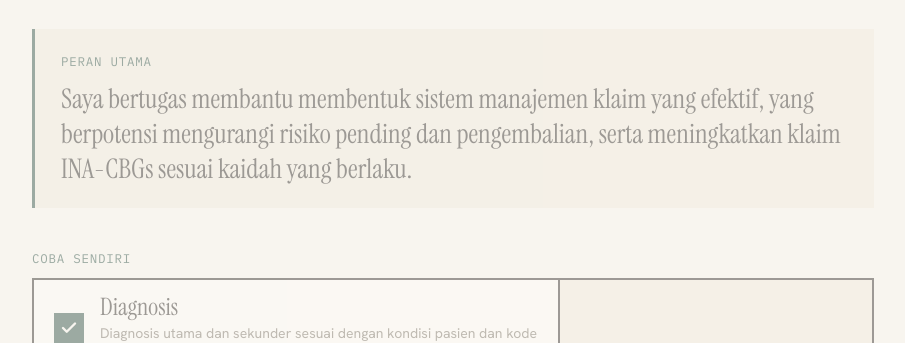
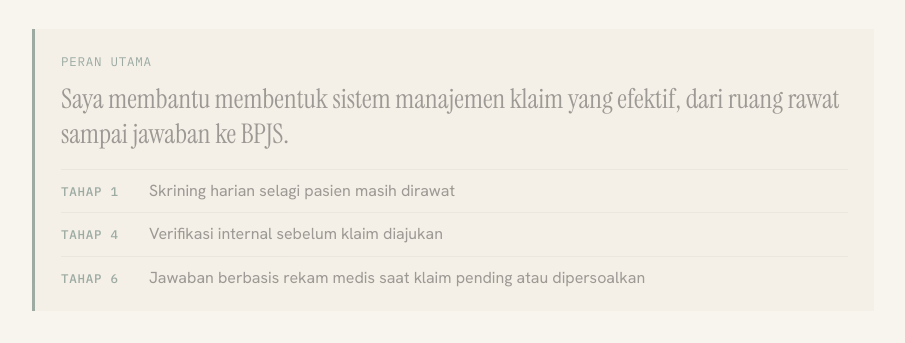
Before and after one commit to mosugi98/cv-bisnis, a plain HTML site: page src.html in a window 1280 px wide. Shown: the part 2207-2550 px from the top of the page, without its empty margins (306-1211 px from the left). Drawn offline with Linux system fonts and the light colour scheme.

Commit message:
Peran utama: tampilkan tiga titik kerja pada alur klaim
Co-Authored-By: Claude Sonnet 5.5 <noreply@anthropic.com>
Claude-Session: https://claude.ai/code/session_012jxa21s9yt2btrEEhYHFEC

```diff
--- a/src.html
+++ b/src.html
@@ -310,6 +310,9 @@ footer.foot .wrap{display:flex;flex-wrap:wrap;gap:8px 24px;justify-content:space
 .key .mono{display:block;margin-bottom:10px;color:var(--green)}
 .nb{white-space:nowrap}
 .key p{font-family:var(--display);font-size:clamp(21px,2.5vw,27px);line-height:1.3;max-width:34em}
+.key ul{list-style:none;margin:18px 0 0;padding:0;display:grid;gap:10px}
+.key li{display:grid;grid-template-columns:76px 1fr;gap:12px;align-items:baseline;font-size:16px;line-height:1.4;padding-top:10px;border-top:1px solid var(--rule)}
+.key li b{font:500 12.5px var(--mono);letter-spacing:.06em;text-transform:uppercase;color:var(--green)}
 </style>
 </head>
 <body>
@@ -403,7 +406,12 @@ footer.foot .wrap{display:flex;flex-wrap:wrap;gap:8px 24px;justify-content:space
       <p class="lead rv" data-en="My core job is raising claim quality so the hospital's claims improve. I do that by making sure the diagnosis, procedures, examinations and medical record all agree. Tick them below and watch what happens.">Pekerjaan inti saya meningkatkan kualitas klaim supaya klaim rumah sakit meningkat. Caranya, saya memastikan diagnosis, tindakan, pemeriksaan, dan rekam medis saling sesuai. Coba centang di bawah dan lihat hasilnya.</p>
       <div class="key rv">
         <span class="mono" data-en="Main role">Peran utama</span>
-        <p data-en="I help build an effective claims management system, one that can reduce the risk of pending and returned claims and raise <span class='nb'>INA-CBGs</span> claims in line with the applicable rules.">Saya bertugas membantu membentuk sistem manajemen klaim yang efektif, yang berpotensi mengurangi risiko pending dan pengembalian, serta meningkatkan klaim <span class="nb">INA-CBGs</span> sesuai kaidah yang berlaku.</p>
+        <p data-en="I help build an effective claims management system, from the ward to the reply to BPJS.">Saya membantu membentuk sistem manajemen klaim yang efektif, dari ruang rawat sampai jawaban ke BPJS.</p>
+        <ul>
+          <li><b data-en="Stage 1">Tahap 1</b><span data-en="Daily screening while the patient is still admitted">Skrining harian selagi pasien masih dirawat</span></li>
+          <li><b data-en="Stage 4">Tahap 4</b><span data-en="Internal verification before the claim is submitted">Verifikasi internal sebelum klaim diajukan</span></li>
+          <li><b data-en="Stage 6">Tahap 6</b><span data-en="Replies grounded in the medical record when a claim is pending or contested">Jawaban berbasis rekam medis saat klaim pending atau dipersoalkan</span></li>
+        </ul>
       </div>
 
       <div class="try rv">
```
Also changed, not shown: en/index.html (+9 -1 lines), index.html (+9 -1 lines).
